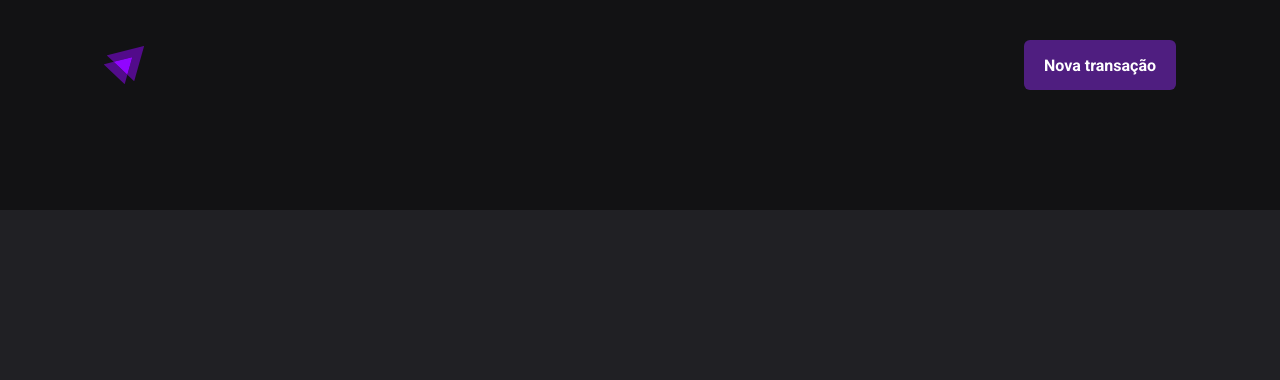
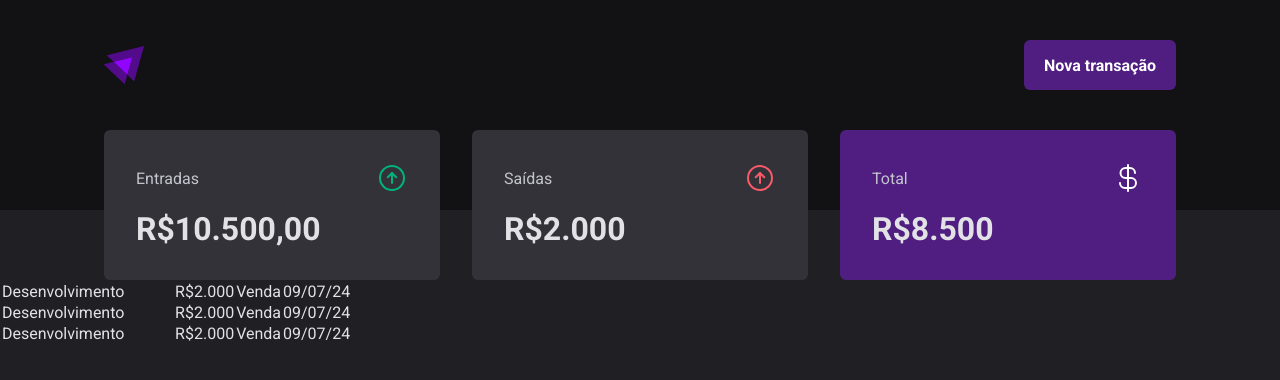
Before and after one commit to neschii/Rocketseat, a React (Vite) app in the folder dtmoney/: page / in a window 1280 px wide. Shown: the top 380 px of the page. Built offline with nearby package versions, Linux system fonts and the light colour scheme.

Commit message:
transactions + summary

```diff
--- a/dtmoney/package.json
+++ b/dtmoney/package.json
@@ -10,6 +10,7 @@
     "preview": "vite preview"
   },
   "dependencies": {
+    "phosphor-react": "^1.4.1",
     "react": "^18.3.1",
     "react-dom": "^18.3.1",
     "styled-components": "^6.1.11"
--- /dev/null
+++ b/dtmoney/src/components/Summary/index.tsx
@@ -0,0 +1,36 @@
+import { ArrowCircleUp, CurrencyDollar } from "phosphor-react";
+import { SummaryCard, SummaryContainer } from "./styles";
+
+export function Summary() {
+    return (
+    <SummaryContainer>
+        <SummaryCard>
+            <header>
+                <span> Entradas </span>
+                <ArrowCircleUp size={32} color="#00b37e"/>
+            </header>
+
+            <strong>R$10.500,00</strong>
+        </SummaryCard>
+
+              <SummaryCard>
+            <header>
+                <span> Saídas </span>
+                <ArrowCircleUp size={32} color="#f75a68"/>
+            </header>
+
+            <strong>R$2.000</strong>
+        </SummaryCard>
+
+              <SummaryCard variant="purple">
+            <header>
+                <span> Total </span>
+                <CurrencyDollar size={32} color="#fff"/>
+            </header>
+
+            <strong>R$8.500</strong>
+        </SummaryCard>
+        </SummaryContainer>
+)
+
+}
--- /dev/null
+++ b/dtmoney/src/components/Summary/styles.ts
@@ -0,0 +1,44 @@
+import styled, { css } from "styled-components";
+
+
+export const SummaryContainer = styled.section`
+    width: 100%;
+    max-width: 1120px;
+    margin: 0 auto;
+    padding: 0 1.5rem;
+
+    display: grid;
+    grid-template-columns: repeat(3, 1fr);
+    gap: 2rem;
+
+    margin-top: -5rem;
+`;
+
+interface SummaryCardProps{
+variant?: 'purple';
+
+}
+
+export const SummaryCard = styled.div<SummaryCardProps>`
+    background: ${props => props.theme["gray-600"]};
+    border-radius: 6px;
+    padding: 2rem;
+
+    header {
+        display: flex;
+        align-items: center;
+        justify-content: space-between;
+        color: ${props => props.theme["gray-300"]}
+}
+
+strong {
+    display: block;
+    margin-top: 1rem;
+    font-size: 2rem;
+
+}
+
+${props => props.variant ==='purple' && css`
+    background: ${props.theme['purple-700']};
+`}
+`
--- a/dtmoney/src/pages/Transactions/index.tsx
+++ b/dtmoney/src/pages/Transactions/index.tsx
@@ -1,9 +1,38 @@
 import { Header } from "../../components/Header/Index";
+import { Summary } from "../../components/Summary";
+
 
 export function Transactions() {
     return (
     <div>
         <Header />
+        <Summary />
+
+        <table>
+            <tbody>
+                <tr>
+                <td width="50%"> Desenvolvimento</td>
+                <td>R$2.000</td>
+                <td>Venda</td>
+                <td>09/07/24</td>
+                </tr>
+
+                <tr>
+                <td width="50%"> Desenvolvimento</td>
+                <td>R$2.000</td>
+                <td>Venda</td>
+                <td>09/07/24</td>
+                </tr>
+
+
+                <tr>
+                <td width="50%"> Desenvolvimento</td>
+                <td>R$2.000</td>
+                <td>Venda</td>
+                <td>09/07/24</td>
+                </tr>
+            </tbody>
+        </table>
     </div>
 )
 
```
Also changed, not shown: 1 other file (tests, documents, lock files or other folders).
